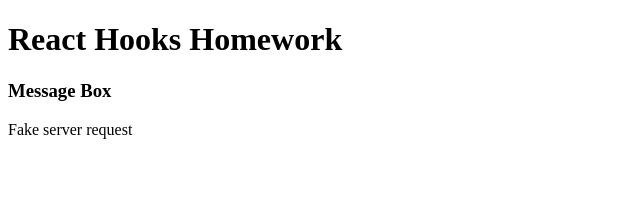
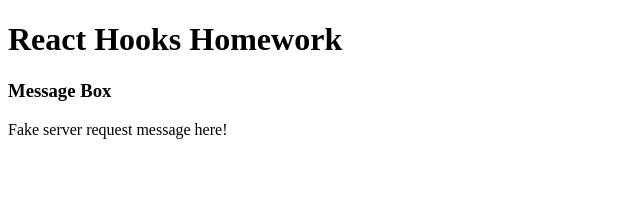
Before and after one commit to Bleachigo/react-hw-41, a React (Vite) app: page / in a window 1280 px wide. Shown: the top 211 px of the page, without its empty margins (0-640 px from the left). Built offline with nearby package versions, Linux system fonts and the light colour scheme.

Commit message:
Increase request delay from 2 to 3s

```diff
--- a/src/App.tsx
+++ b/src/App.tsx
@@ -3,7 +3,10 @@ import { MessageComponent } from './components/MessageComponent';
 import { simulateServerRequest } from './utils/simulateServerRequest';
 import { ErrorBoundary } from 'react-error-boundary';
 
-const myMessagePromise = simulateServerRequest('Fake server request', 2000);
+const myMessagePromise = simulateServerRequest(
+  'Fake server request message here!',
+  3000,
+);
 
 export function App() {
   return (
```
